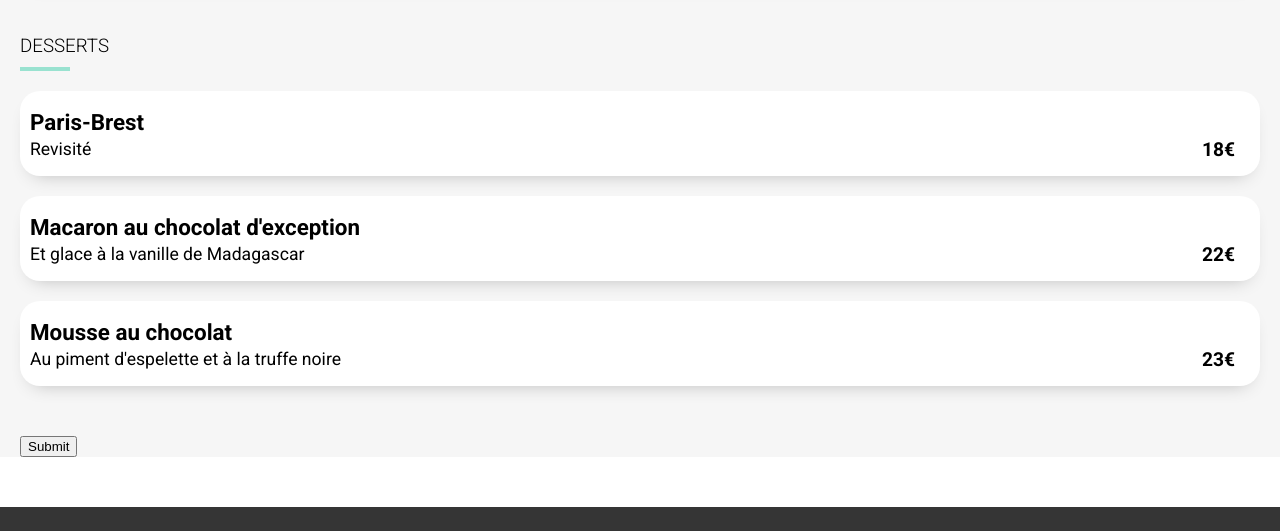
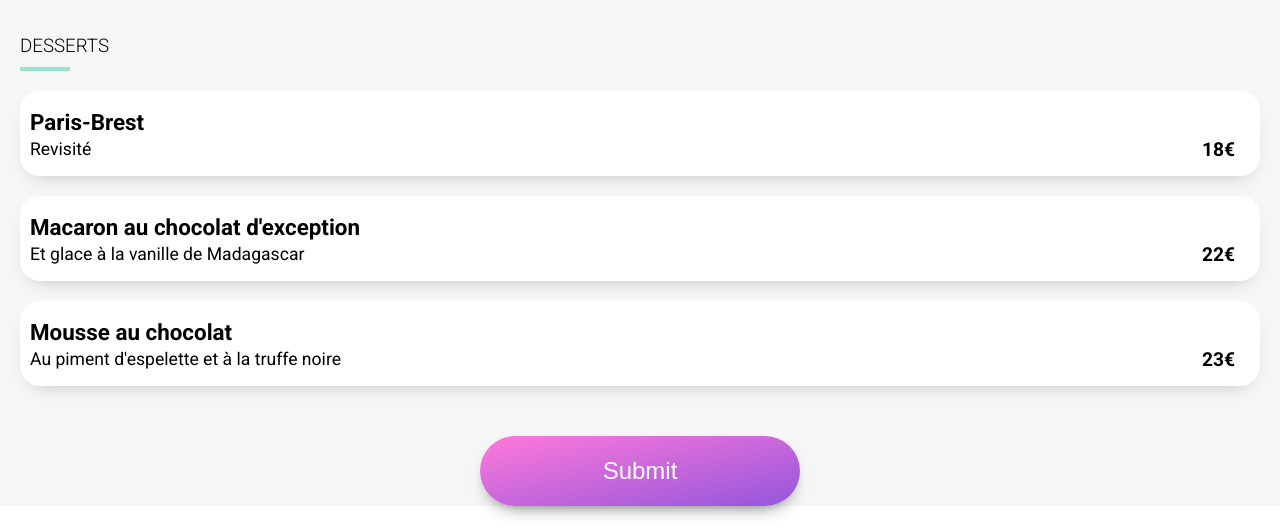
Before and after one commit to GMaxDev/ohmyfood, a website: page menu_la-palette-du-gout.html in a window 1280 px wide. Shown: the part 1871-2402 px from the top of the page. Drawn offline with Linux system fonts and the light colour scheme; a web font is replaced by a local one.

Commit message:
bouton envoyer ok

```diff
--- a/menu_la-palette-du-gout.html
+++ b/menu_la-palette-du-gout.html
@@ -127,8 +127,8 @@
                 <!-- <i class="fa-solid fa-circle-check fa-xl"></i> -->
             </a>
         </section>
-        <form action="#">
-            <input type="submit" name="Commander" id="btn_submit">
+        <form action="#" method="#" class="main-menu__form">
+            <input class="btn__std" type="submit" name="Commander" id="btn_submit">
         </form>
     </main>
     <footer class="footer">
--- a/sass/pages/_menu.scss
+++ b/sass/pages/_menu.scss
@@ -124,4 +124,9 @@ body{
             }
         }
     }
+
+    &__form{
+        display: flex;
+        justify-content: center;
+    }
 }
```
Also changed, not shown: public/css/style.css, 1 other file.
